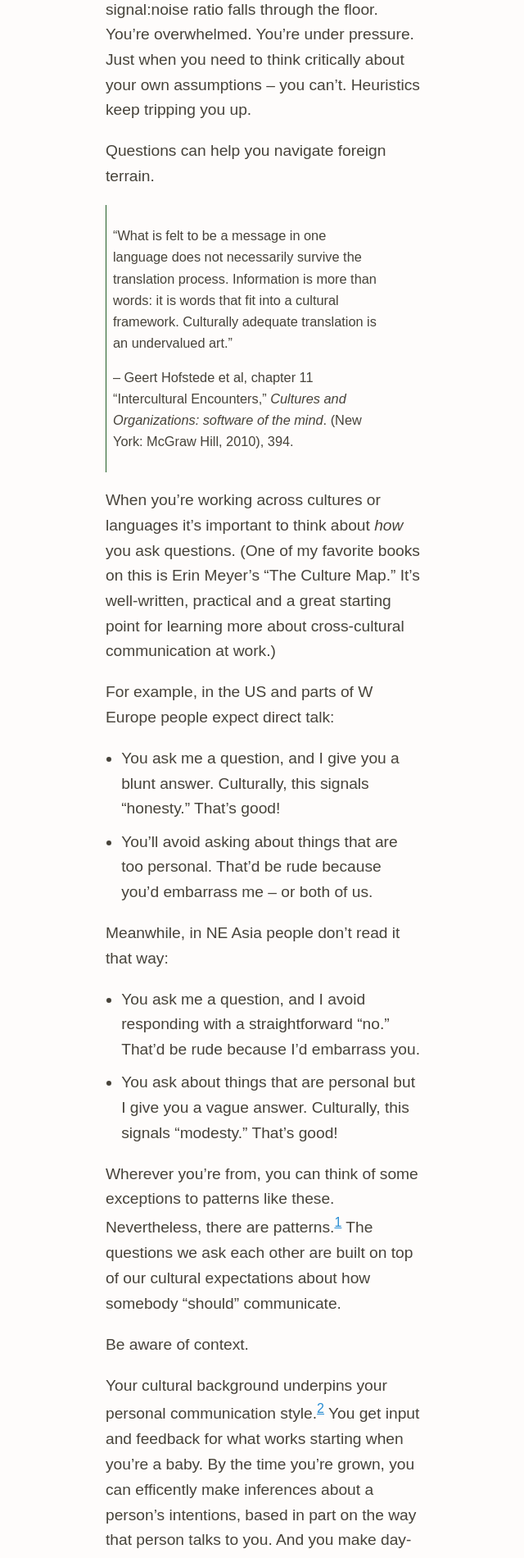
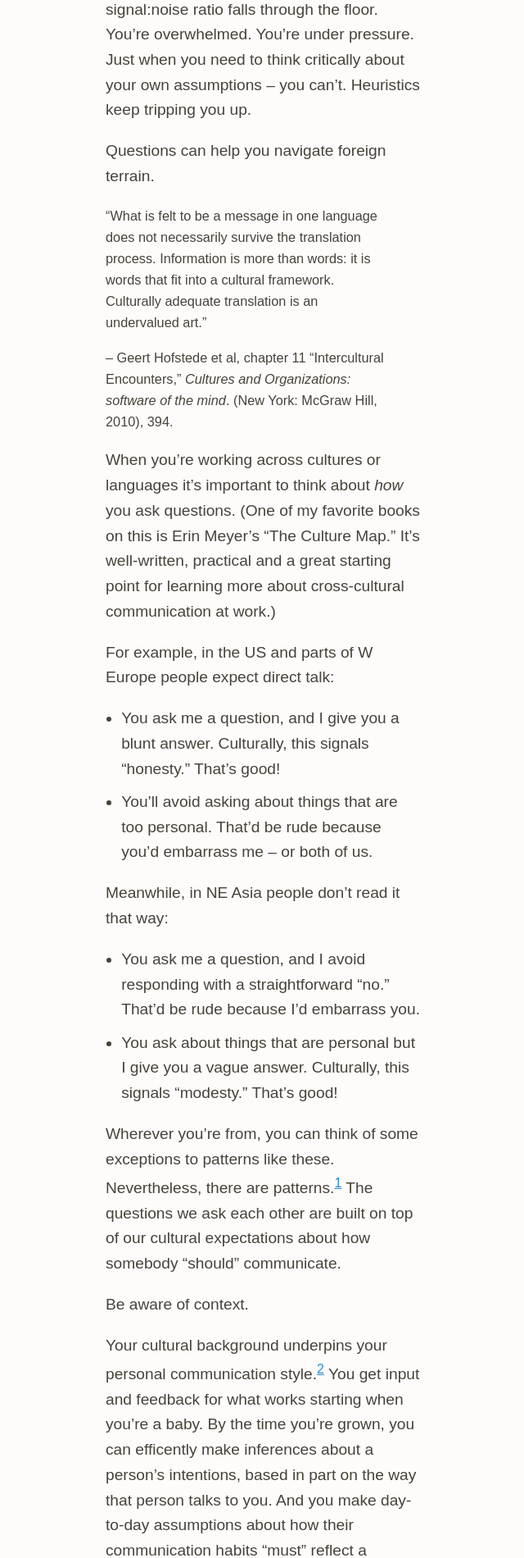
Before and after one commit to zachmccabe/zachmccabe.github.io, a Jekyll site: the page built from ask-across-cultures.md, in a window 1280 px wide. Shown: the part 625-2525 px from the top of the page at 82% size, without its empty margins (319-959 px from the left). Built offline with Jekyll 4.4.1, drawn with Linux system fonts in a browser that asks for light colours.

Commit message:
Update kaoliang3_article.css

```diff
--- a/assets/css/kaoliang3_article.css
+++ b/assets/css/kaoliang3_article.css
@@ -193,14 +193,15 @@ h3 + h4 {
 
 a {
   color: #268bd2;
-  overflow-wrap: break-word;
+  /* overflow-wrap: break-word; */
+  word-wrap: break-word;
 }
 
 aside, blockquote {
-  border-left: 0.05rem solid #225d25;
+/*  border-left: 0.05rem solid #225d25; */
   font-size: 85%;
   margin-left: 0;
-  padding: 0.5rem;
+/*  padding: 0.5rem; */
 }
 
 aside + h2, h3, h4 {
```
